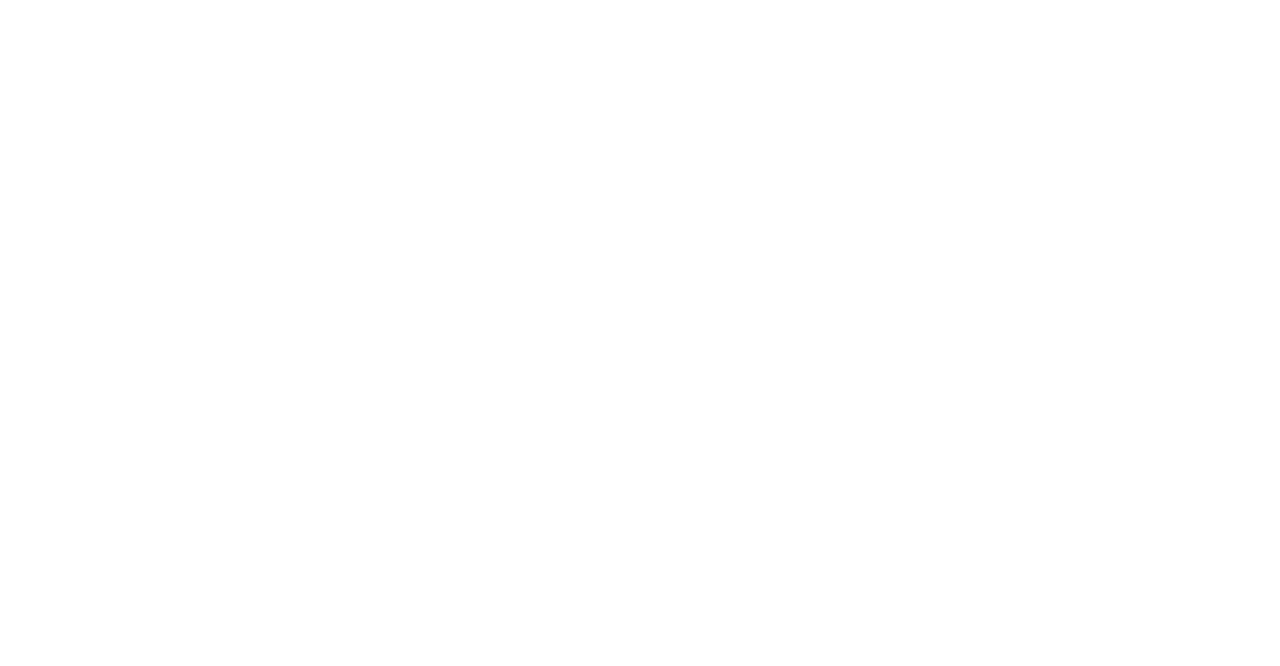
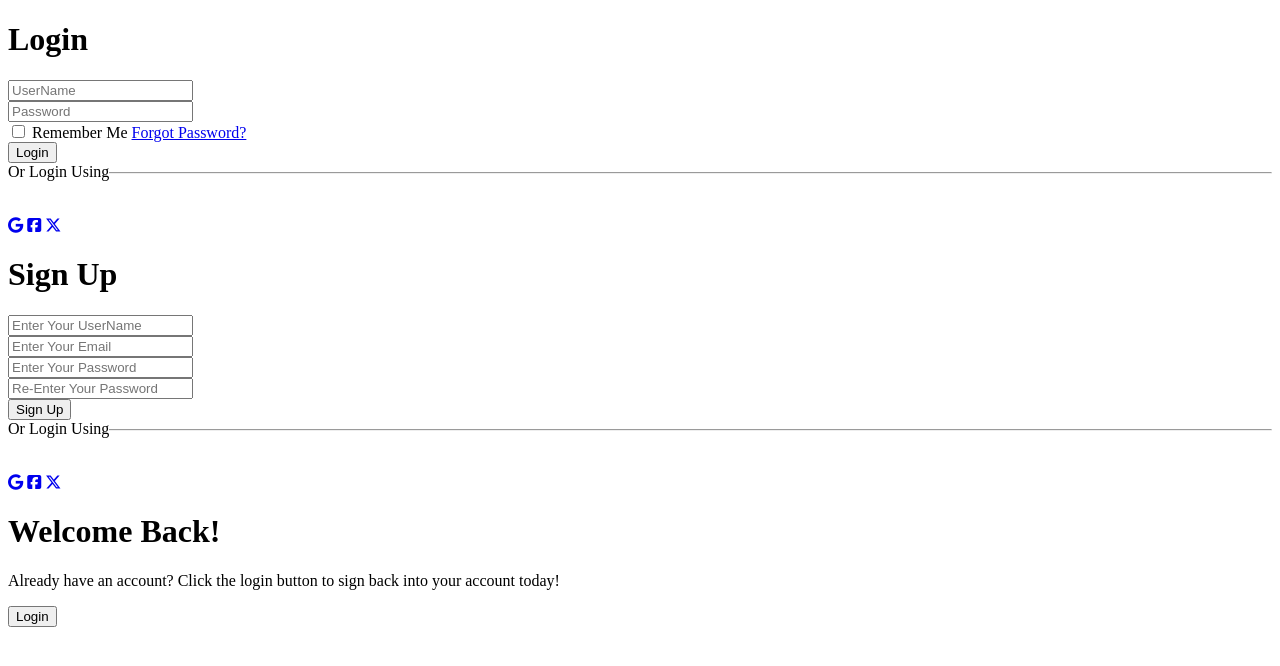
Before and after one commit to maiCodingTime/signup-login-page, a plain HTML site: page index.html in a window 1280 px wide. Drawn offline with Linux system fonts and the light colour scheme.

Commit message:
Updated HTML File
Added elements to html

```diff
--- a/index.html
+++ b/index.html
@@ -5,10 +5,61 @@
     <meta name="viewport" content="width=device-width, initial-scale=1.0">
     <title>Login/SignUp</title>
     <link rel="stylesheet" href="style.css">
+    <script src="https://kit.fontawesome.com/346bbecc09.js" crossorigin="anonymous"></script>
 </head>
 <body>
-
-
+    <body>
+        <div id="container">
+            <div id="left">
+                <form id="login">
+                    <h1>Login</h1>
+                    <input type="text" placeholder="UserName">
+                    <br>
+                    <input type="password" placeholder="Password">
+                    <br>
+                    <input id="chkBox" type="checkbox" name="rememberMe">
+                    <label id="rememberMe" for="rememberMe">Remember Me</label>
+                    <a href="#">Forgot Password?</a>
+                    <br>
+                    <button class="mainBtn" type="submit">Login</button>
+                    <div id="socials">
+                        <span class="mySpan">Or Login Using</span><hr>
+                        <br>
+                        <a href="#"><i class="fa-brands fa-google"></i></a>
+                        <a href="#"><i class="fa-brands fa-square-facebook"></i></a>
+                        <a href="#"><i class="fa-brands fa-x-twitter"></i></a>
+                    </div>
+                </form>
+            </div>
+            <div id="right">
+                <form id="signup">
+                    <h1>Sign Up</h1>
+                    <input type="text" placeholder="Enter Your UserName">
+                    <br>
+                    <input type="text" placeholder="Enter Your Email">
+                    <br>
+                    <input type="password" placeholder="Enter Your Password">
+                    <br>
+                    <input type="password" placeholder="Re-Enter Your Password">
+                    <br>
+                    <button class="mainBtn" type="submit">Sign Up</button>
+                    <div id="socials">
+                        <span class="mySpan">Or Login Using</span><hr>
+                        <br>
+                        <a href="#"><i class="fa-brands fa-google"></i></a>
+                        <a href="#"><i class="fa-brands fa-square-facebook"></i></a>
+                        <a href="#"><i class="fa-brands fa-x-twitter"></i></a>
+                    </div>
+                </form>
+            </div>
+            <div id="overlay">
+                <div class="slide-overlay">
+                    <h1 id="line1">Welcome Back!</h1>
+                    <p id="line2">Already have an account? Click the login button to sign back into your account today!</p>
+                    <button id="slideBtn">Login</button>
+                </div>
+            </div>
+        </div>
 
     <script src="index.js"></script>
 </body>
--- a/style.css
+++ b/style.css
@@ -0,0 +1,12 @@
+hr{
+    bottom: 17px;
+    position: relative;
+    z-index: 1;
+}
+.mySpan{
+    background-color: white;
+    position: relative;
+    width: 120px;
+    z-index: 10;
+    text-align: center;
+}
```
